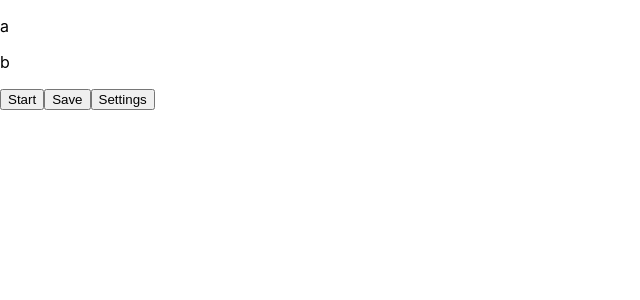
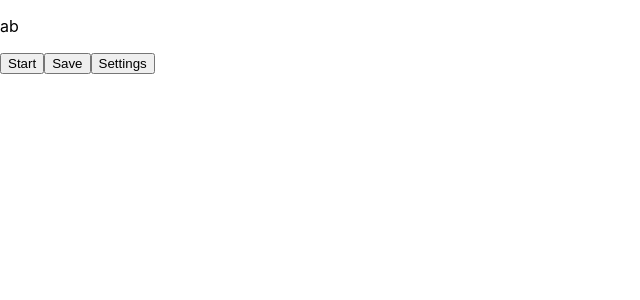
Before and after one commit to LouYu2015/react-lottery-machine, a React (Create React App) app: page / in a window 1280 px wide. Shown: the top 300 px of the page, without its empty margins (0-640 px from the left). Built offline with nearby package versions, Linux system fonts and the light colour scheme.

Commit message:
Process just one winner at a time

```diff
--- a/src/Lottery.js
+++ b/src/Lottery.js
@@ -3,23 +3,18 @@ import {Link} from 'react-router-dom';
 
 class Lottery extends React.Component {
     state = {running: false,
-        currentWinners: ["a", "b"]};
+        currentWinner: "ab"};
+
+
 
     render = () => {
-        let currentWinners = this.state.currentWinners;
-        let winnerList;
-        if (currentWinners.length === 0) {
-            winnerList = <p>Please Press Start</p>;
-        } else {
-            winnerList = [];
-            currentWinners.forEach((winner, i) => {
-                winnerList.push(<p key={i}>{winner}</p>)
-            });
-        }
-
         return (
         <div>
-            {winnerList}
+            <p>
+                {this.state.currentWinner?
+                    this.state.currentWinner:
+                    "Please Press Start"}
+            </p>
             <button>Start</button>
             <button>Save</button>
             <Link to="/settings">
```
